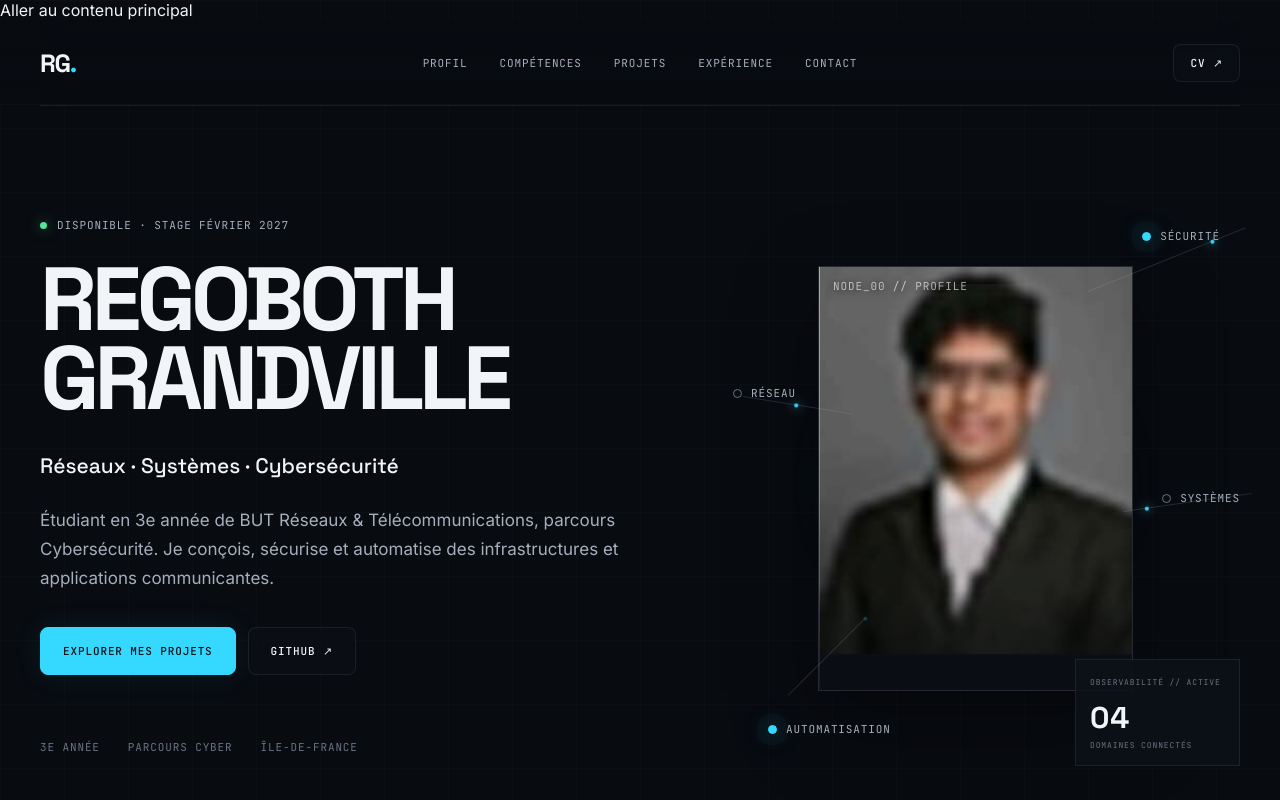
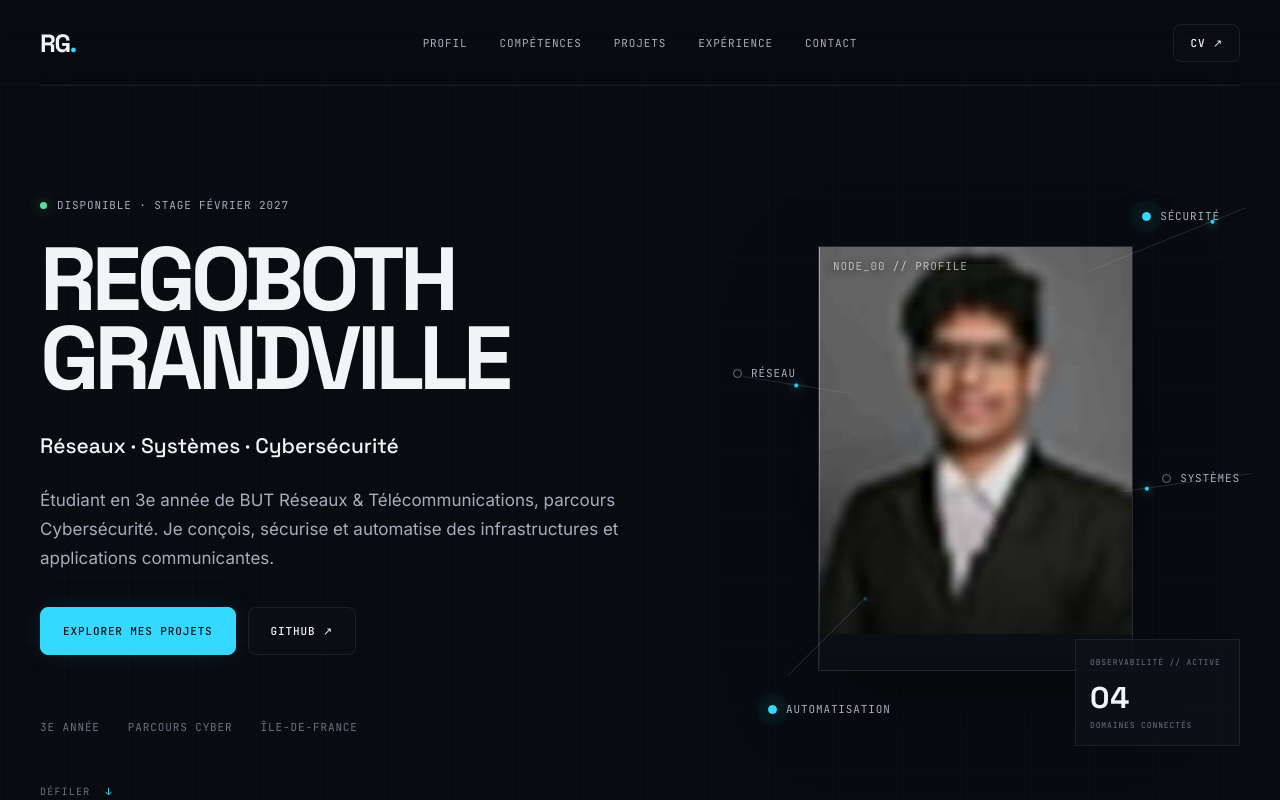
Before and after one commit to regobothgrandville/regobothgrandville.github.io, a React (Vite) app: page / in a window 1280 px wide. Shown: the top 800 px of the page. Built offline with nearby package versions, Linux system fonts and the light colour scheme.

Commit message:
a11y: add skip navigation and reduced motion safeguards

```diff
--- a/src/styles/polish.css
+++ b/src/styles/polish.css
@@ -3,6 +3,26 @@
 :focus-visible {
   outline: 2px solid var(--cyan);
   outline-offset: 4px;
+}
+
+.skip-link {
+  position: fixed;
+  top: 12px;
+  left: 12px;
+  z-index: 1000;
+  padding: 10px 14px;
+  border: 1px solid var(--cyan);
+  border-radius: 8px;
+  background: var(--surface);
+  color: var(--text);
+  font: 600 12px/1.2 'JetBrains Mono', monospace;
+  letter-spacing: 0.04em;
+  transform: translateY(-180%);
+  transition: transform 160ms ease;
+}
+
+.skip-link:focus {
+  transform: translateY(0);
 }
 
 ::selection {
@@ -14,6 +34,11 @@
 .case-header {
   backdrop-filter: blur(14px);
   -webkit-backdrop-filter: blur(14px);
+}
+
+.site-header {
+  position: relative;
+  z-index: 20;
 }
 
 .site-header::before,
@@ -627,5 +652,8 @@
   *::before,
   *::after {
     scroll-behavior: auto !important;
+    animation-duration: 0.01ms !important;
+    animation-iteration-count: 1 !important;
+    transition-duration: 0.01ms !important;
   }
 }
```
